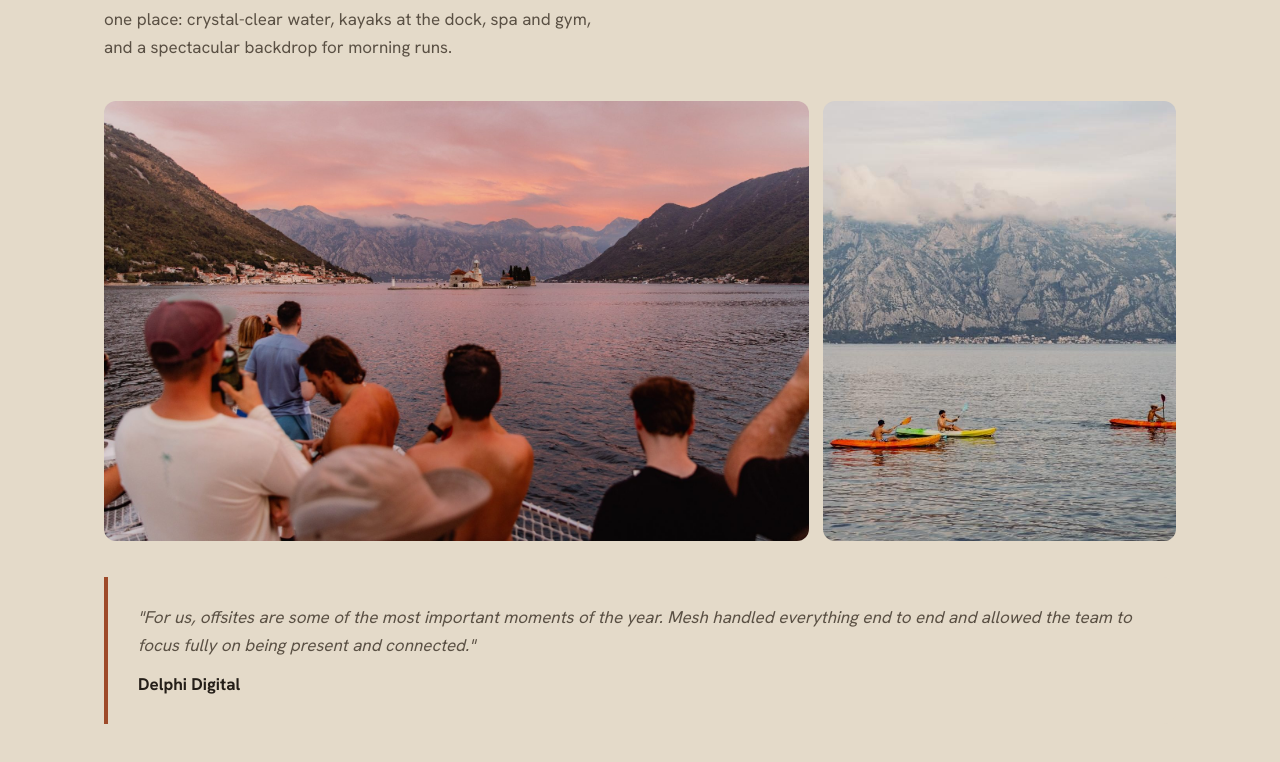
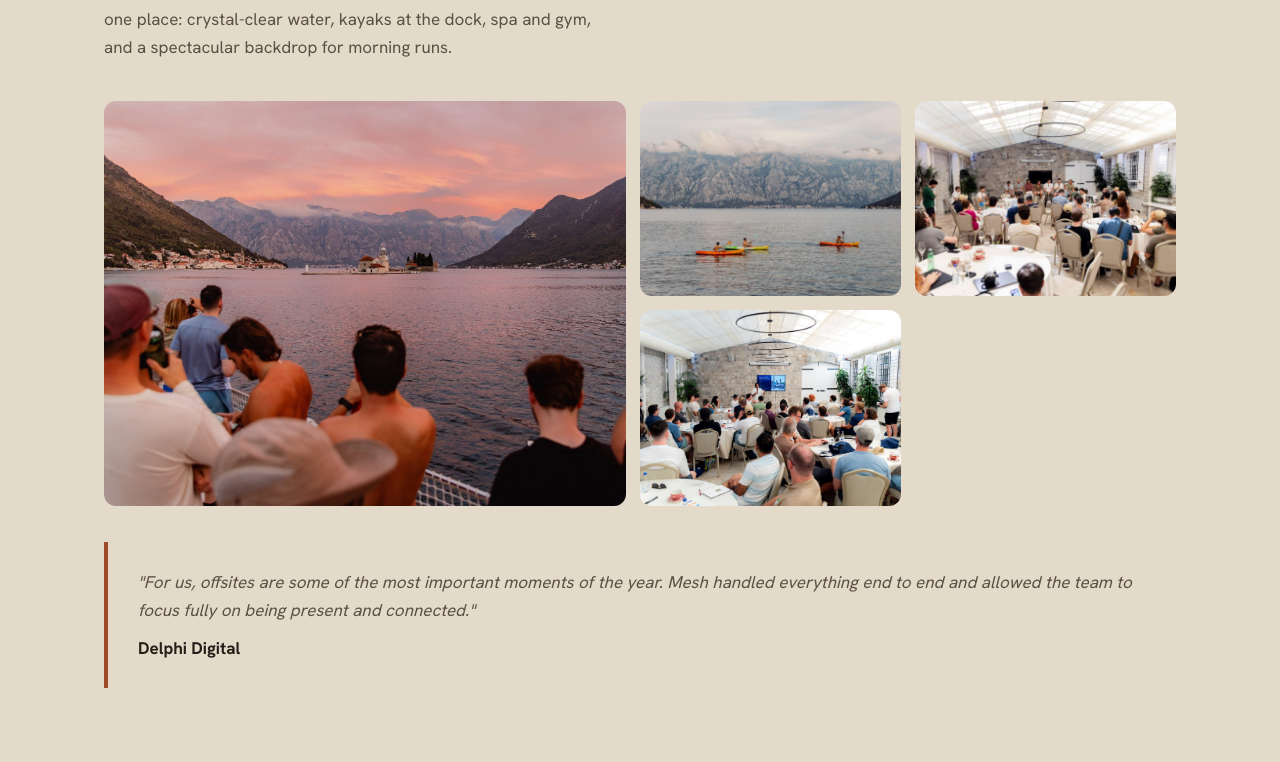
Before and after one commit to Coansss1/mesh-site, a plain HTML site: page work.html in a window 1280 px wide. Shown: the part 2258-3020 px from the top of the page. Drawn offline with Linux system fonts and the light colour scheme.

Commit message:
Restore Tres/Delphi photos (no-faces rule applies only to 1inch)

```diff
--- a/work.html
+++ b/work.html
@@ -53,8 +53,8 @@
     </div>
     <div class="case-gallery">
       <img src="assets/cannes-conference.jpg" alt="Main conference room, Cannes">
+      <img src="assets/cannes-garden.jpg" alt="Garden networking moment">
       <img src="assets/cannes-catering.jpg" alt="Catering detail">
-      <img src="assets/cannes-room.jpg" alt="Dining room set for the conference">
       <img src="assets/cannes-courtyard.jpg" alt="Courtyard reception">
       <img src="assets/cannes-pergola.jpg" alt="Pergola breakfast setting">
     </div>
@@ -81,9 +81,11 @@
         <p class="muted"><strong>Designed around energy.</strong> Yoga and meditation opened each morning to prime the team for deep work. Afternoons rotated: a private boat trip through the bay, ancient vineyards with wine tastings, mountain hikes, go-karting. Every meal planned around healthy, energizing food. Airport transfers with someone physically waiting at arrivals. The brief to every attendee: arrive, and don't think about a single thing except your work and your teammates.</p>
       </div>
     </div>
-    <div class="case-gallery" style="grid-template-columns:2fr 1fr">
-      <img src="assets/kotor-sunset.jpg" alt="Team watching sunset over the Bay of Kotor" style="grid-row:auto;aspect-ratio:16/10">
-      <img src="assets/kotor-kayaks.jpg" alt="Kayaks on the bay" style="aspect-ratio:auto">
+    <div class="case-gallery">
+      <img src="assets/kotor-sunset.jpg" alt="Team watching sunset over the Bay of Kotor">
+      <img src="assets/kotor-kayaks.jpg" alt="Kayaks on the bay">
+      <img src="assets/kotor-hall.jpg" alt="Work session in the stone hall">
+      <img src="assets/kotor-meeting.jpg" alt="Team meeting during the retreat">
     </div>
     <blockquote class="outcome">"For us, offsites are some of the most important moments of the year. Mesh handled everything end to end and allowed the team to focus fully on being present and connected."<cite>Delphi Digital</cite></blockquote>
   </div>
@@ -112,7 +114,7 @@
   </div>
 </section>
 
-<section class="cta-band" style="background-image:url('assets/texture-canyon.jpg')">
+<section class="cta-band" style="background-image:url('assets/cannes-garden.jpg')">
   <div class="scrim"></div>
   <div class="wrap">
     <h2>your event could be next.</h2>
```
Also changed, not shown: about.html (+1 -1 lines).
